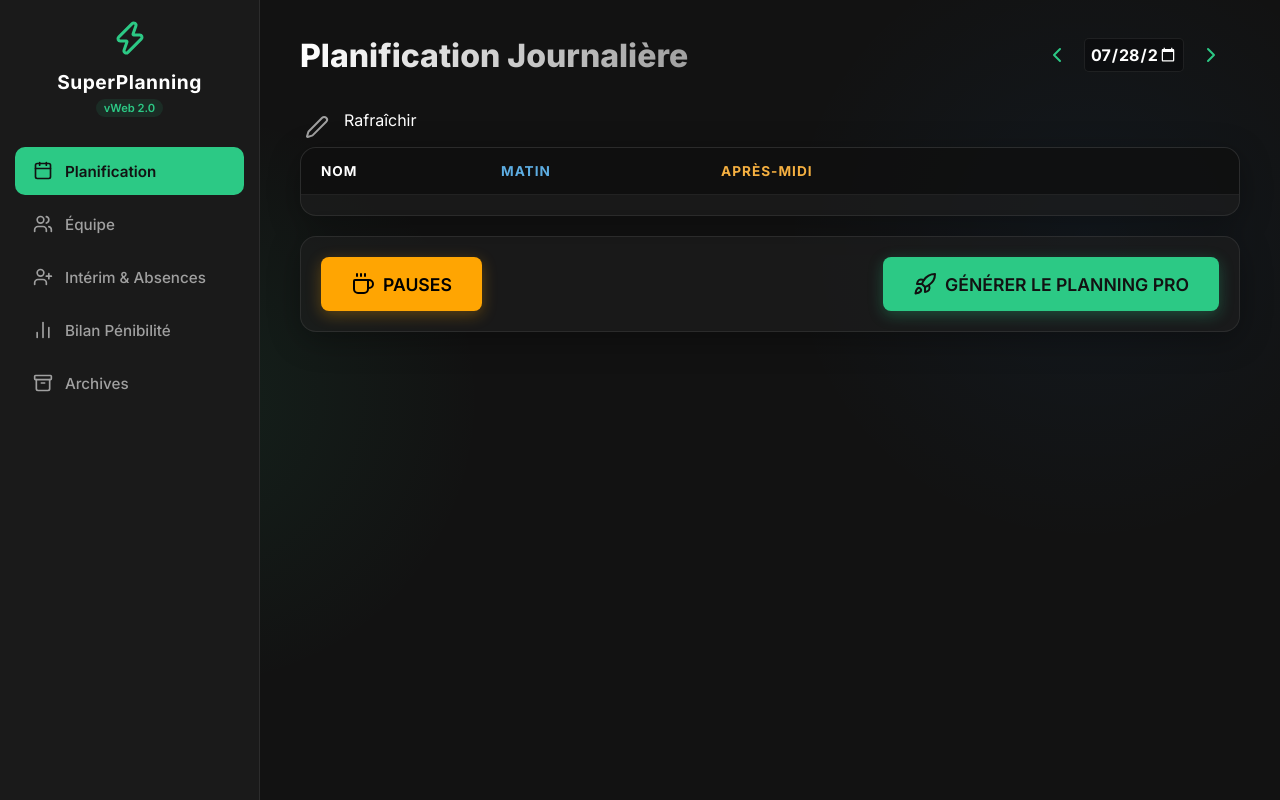
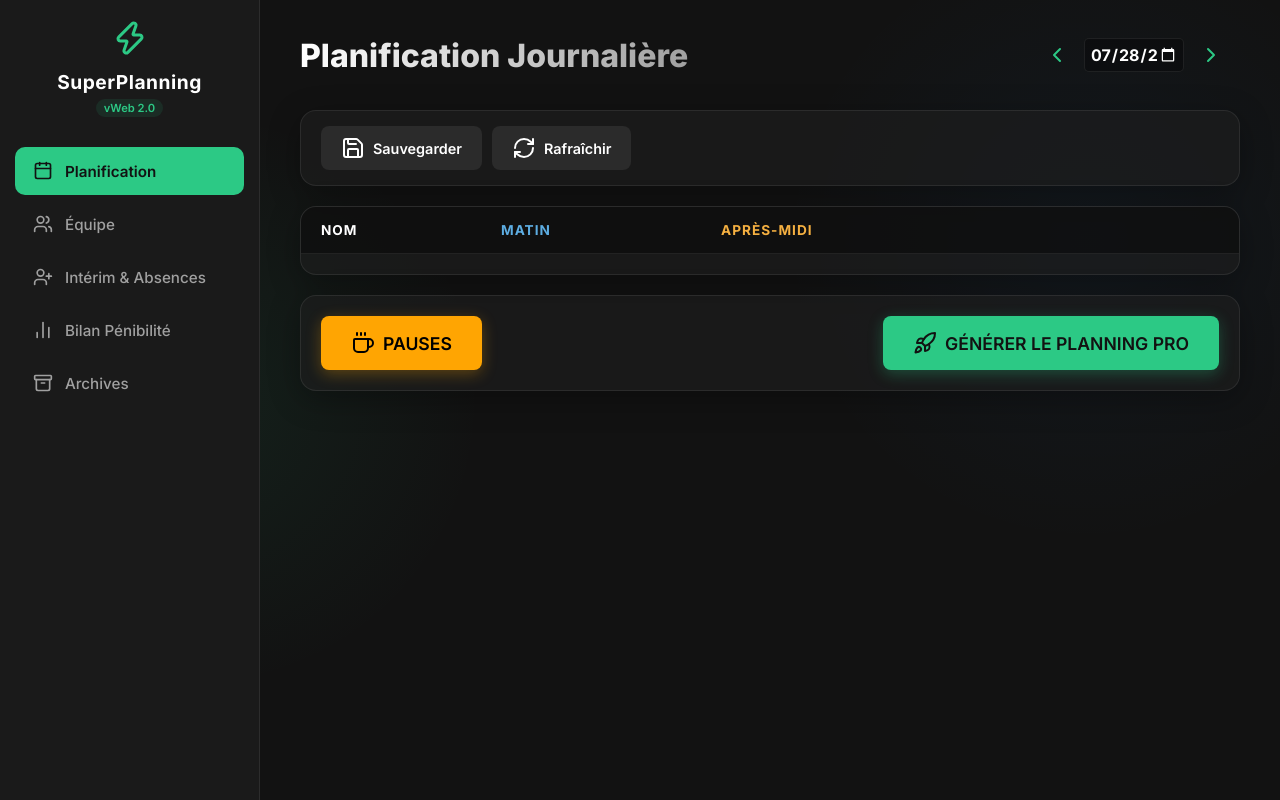
Before and after one commit to yac0212/super-planning-web, a Flask app: page / in a window 1280 px wide. Run offline with Flask 3, Linux system fonts and the light colour scheme; the visitor is signed in with stand-in values (Sample User, id 1); data that the repository does not hold is empty.

Commit message:
fix(ui): restaurer la barre d'outils Sauvegarder / Rafraichir
Le commit 93a46f9 avait remplace le bloc .toolbar de l'onglet Planification
par un fragment de template JavaScript echappe de loadEmployees(), avec ses
${emp.id} litteraux. Les boutons btn-save-planning et btn-refresh-planning
avaient disparu de la page.

Consequence : main.js:259 appelait addEventListener sur un getElementById
retournant null, ce qui levait une TypeError et interrompait le script. Tous
les ecouteurs declares ensuite n'etaient jamais enregistres, dont ceux des
boutons PAUSES et GENERER LE PLANNING PRO. D'ou des boutons totalement
inertes et un tableau de planification vide.

Bloc restaure a l'identique de abe3097. Tous les ids references par main.js
resolvent de nouveau.

Co-Authored-By: Claude Opus 5 <noreply@anthropic.com>

```diff
--- a/templates/index.html
+++ b/templates/index.html
@@ -51,8 +51,9 @@
                 </div>
                 </div>
 
-                <div class="emp-actions">
-                    <button class="btn-icon edit" onclick="openEditModal(${emp.id}, '${emp.nom ? emp.nom.replace(/'/g, "\\'") : ''}', '${emp.statut}', ${emp.restriction_cls}, '${emp.restriction_handicap}', ${emp.heures_contrat || 35.0}, '${emp.type_contrat || emp.statut}', ${emp.forme_caisse !== false}, ${emp.forme_cls === true}, ${emp.articles_minute || 0.0}, ${emp.note_manager || 5.0})"><i data-lucide="edit-2"></i></button> Rafraîchir</button>
+                <div class="toolbar glass-card">
+                    <button class="btn btn-secondary" id="btn-save-planning"><i data-lucide="save"></i> Sauvegarder</button>
+                    <button class="btn btn-secondary" id="btn-refresh-planning"><i data-lucide="refresh-cw"></i> Rafraîchir</button>
                     <div class="spacer"></div>
                 </div>
 
```
